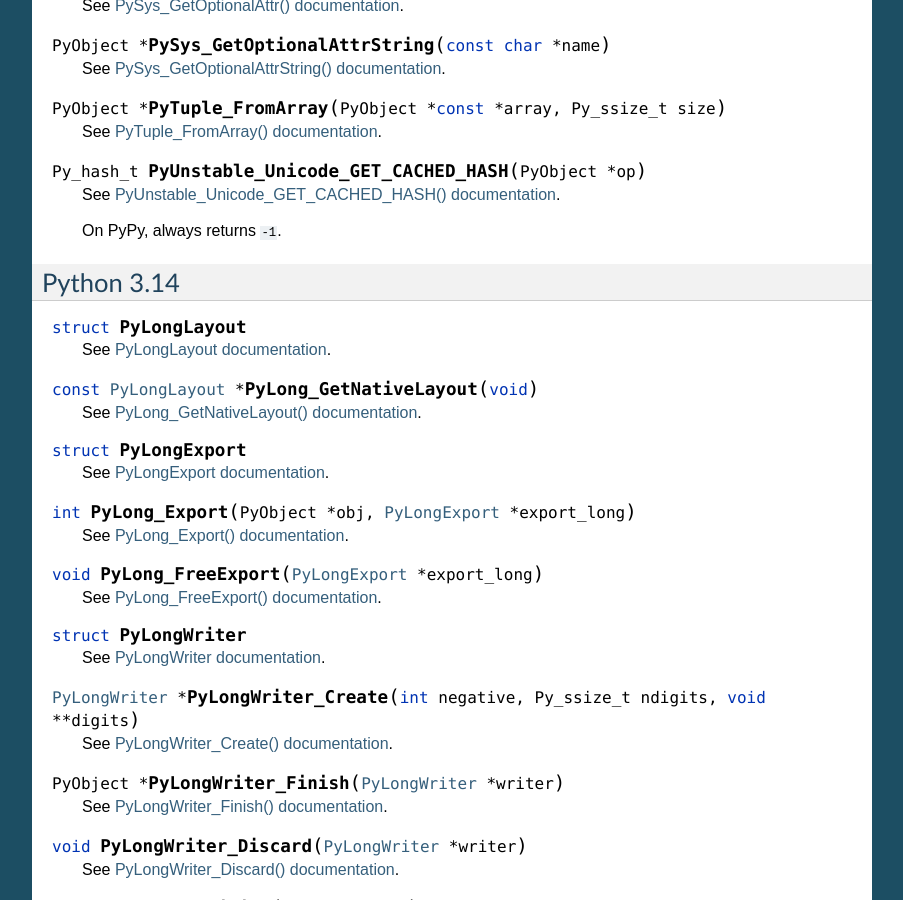
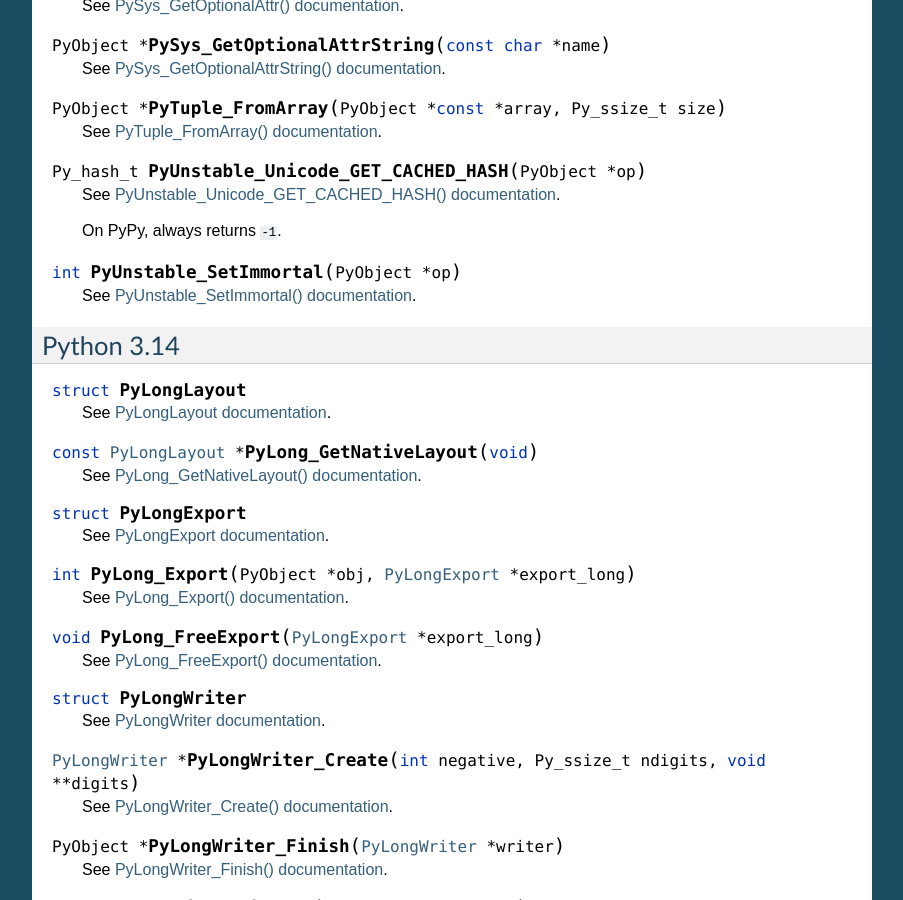
Before and after one commit to python/pythoncapi-compat, a Sphinx documentation site: the page built from docs/api.rst, in a window 1280 px wide and 900 px high, scrolled down 1205 px. Shown: the whole window, without its empty margins (198-1101 px from the left). Built offline with Sphinx 7.4.7, drawn with Linux system fonts in a browser that asks for light colours; pages that are not in the unit, such as notebooks, are missing from menus.

Commit message:
add docs

```diff
--- a/docs/api.rst
+++ b/docs/api.rst
@@ -69,6 +69,10 @@
    See `PyUnstable_Unicode_GET_CACHED_HASH() documentation  <https://docs.python.org/dev/c-api/unicode.html#c.PyUnstable_Unicode_GET_CACHED_HASH>`__.
 
    On PyPy, always returns ``-1``.
+
+.. c:function:: int PyUnstable_SetImmortal(PyObject *op)
+
+   See `PyUnstable_SetImmortal() documentation  <https://docs.python.org/dev/c-api/object.html#c.PyUnstable_SetImmortal>`__.
 
 
 Python 3.14
--- a/docs/changelog.rst
+++ b/docs/changelog.rst
@@ -1,5 +1,9 @@
 Changelog
 =========
+
+* 2026-02-12: Add functions:
+
+  * ``PyUnstable_SetImmortal()``
 
 * 2025-10-14: Add functions:
 
```
Also changed, not shown: 1 other file.
